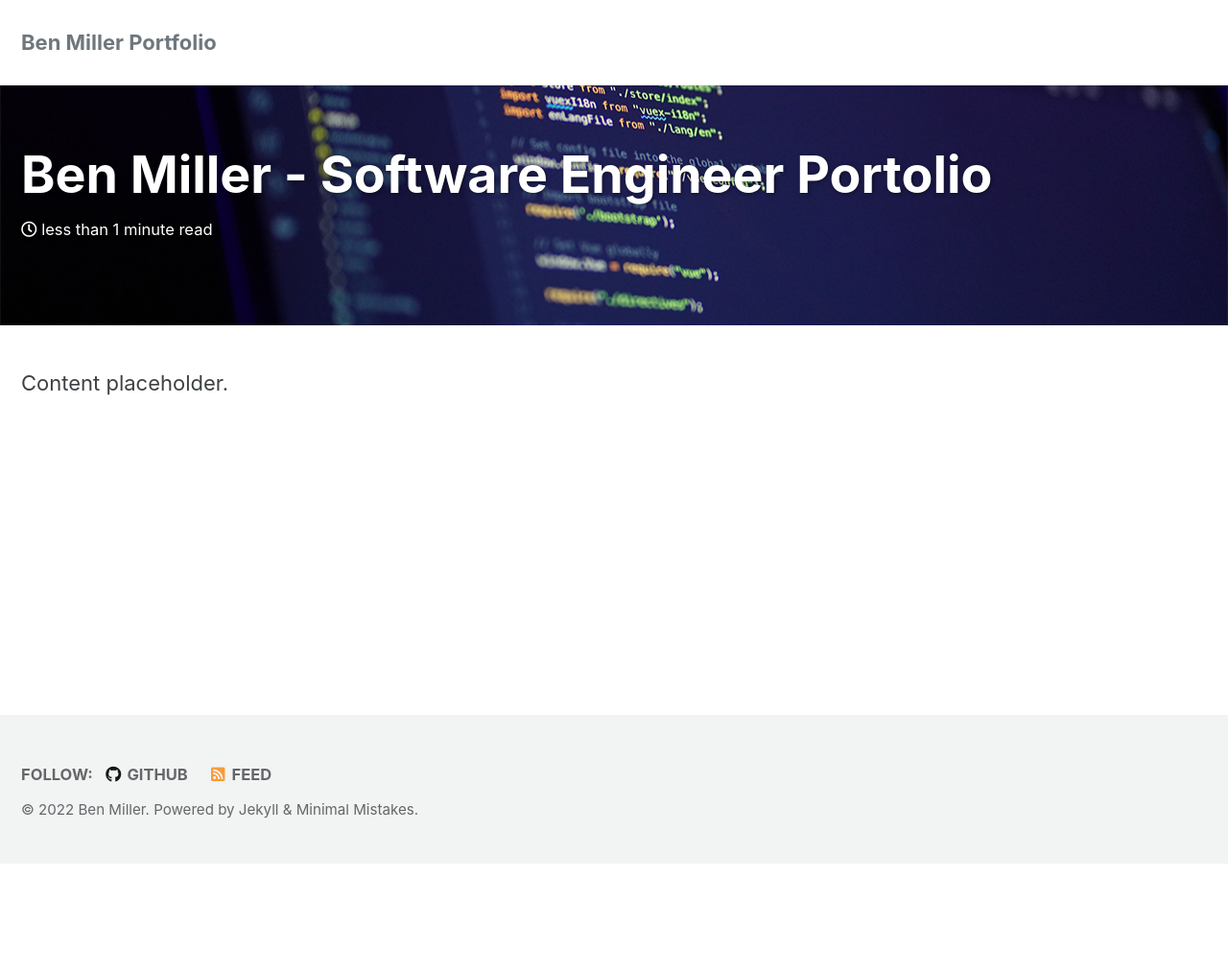
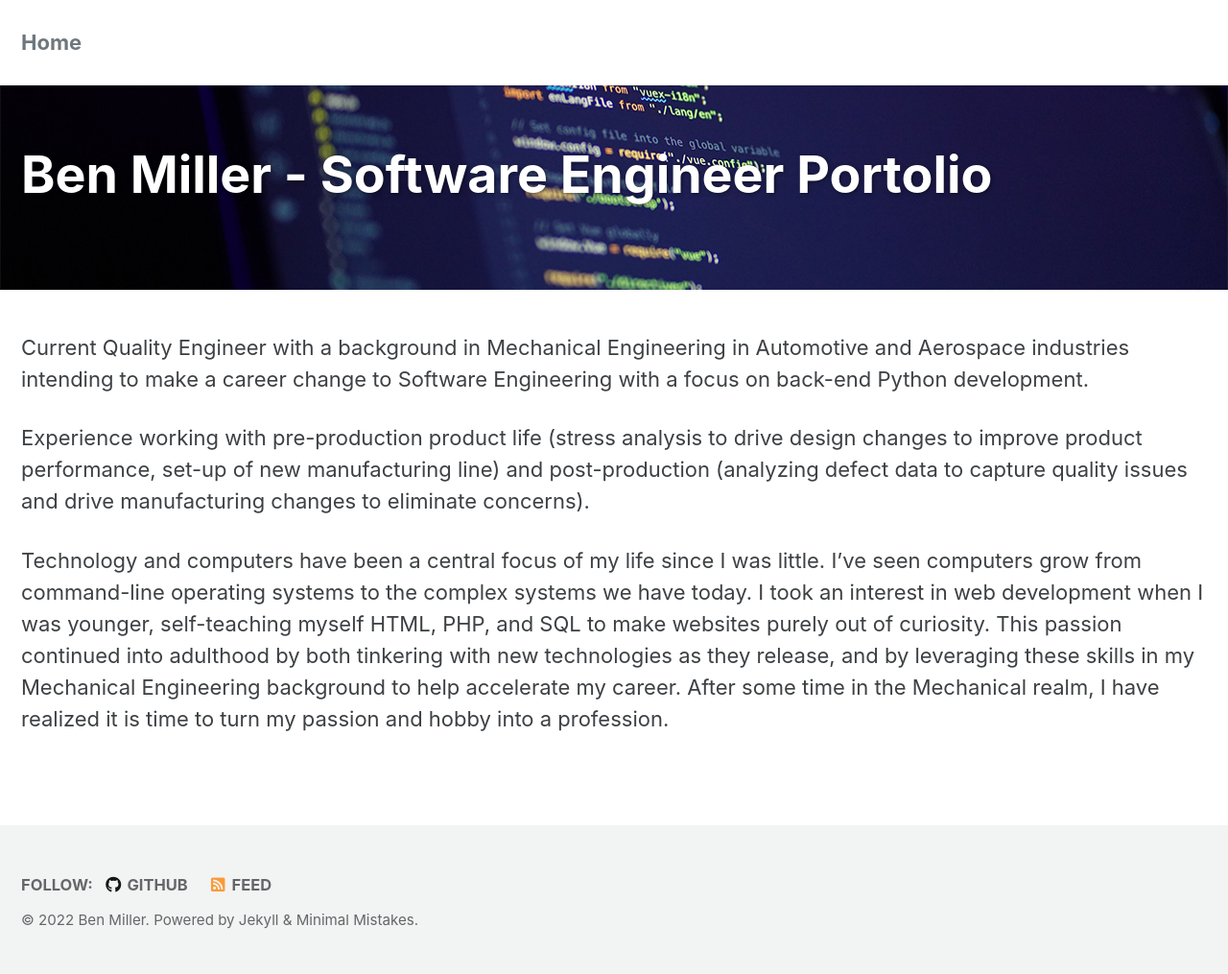
Before and after one commit to Ben-M-90/Ben-M-90.github.io, a Jekyll site: the page built from _pages/home.md, in a window 1280 px wide. Shown: the whole page at 96% size. Built offline with Jekyll 4.4.1, drawn with Linux system fonts in a browser that asks for light colours; cached includes are drawn as plain includes; before the commit the page ends 900 px from its top, so only the background shows below that; part of the change alters nothing that is shown.

Commit message:
Add content, turn off read time and share

```diff
--- a/_config.yml
+++ b/_config.yml
@@ -26,7 +26,7 @@ baseurl                  : # the subpath of your site, e.g. "/blog"
 repository               : # GitHub username/repo-name e.g. "mmistakes/minimal-mistakes"
 teaser                   : # path of fallback teaser image, e.g. "/assets/images/500x300.png"
 logo                     : # path of logo image to display in the masthead, e.g. "/assets/images/88x88.png"
-masthead_title           : "Ben Miller Portfolio" # overrides the website title displayed in the masthead, use " " for no title
+masthead_title           : "Home" # overrides the website title displayed in the masthead, use " " for no title
 # breadcrumbs            : false # true, false (default)
 words_per_minute         : 200
 comments:
@@ -286,10 +286,10 @@ defaults:
     values:
       layout: single
       author_profile: true
-      read_time: true
+      read_time: false
       comments: # true
-      share: true
-      related: true
+      share: false
+      related: false
 
   # _pages
   - scope:
@@ -298,9 +298,9 @@ defaults:
     values:
       layout: single
       author_profile: true
-      read_time: true
+      read_time: false
       comments: # true
-      share: true
-      related: true
+      share: false
+      related: false
     header:
       /assets/images/header.jpg
--- a/_pages/home.md
+++ b/_pages/home.md
@@ -2,8 +2,13 @@
 layout: splash
 permalink: /
 hidden: true
+author_profile: true
 header:
   overlay_image: /assets/images/header.jpg
 ---
 
-Content placeholder.
+Current Quality Engineer with a background in Mechanical Engineering in Automotive and Aerospace industries intending to make a career change to Software Engineering with a focus on back-end Python development.
+
+Experience working with pre-production product life (stress analysis to drive design changes to improve product performance, set-up of new manufacturing line) and post-production (analyzing defect data to capture quality issues and drive manufacturing changes to eliminate concerns).
+
+Technology and computers have been a central focus of my life since I was little. I've seen computers grow from command-line operating systems to the complex systems we have today. I took an interest in web development when I was younger, self-teaching myself HTML, PHP, and SQL to make websites purely out of curiosity. This passion continued into adulthood by both tinkering with new technologies as they release, and by leveraging these skills in my Mechanical Engineering background to help accelerate my career. After some time in the Mechanical realm, I have realized it is time to turn my passion and hobby into a profession.
```
